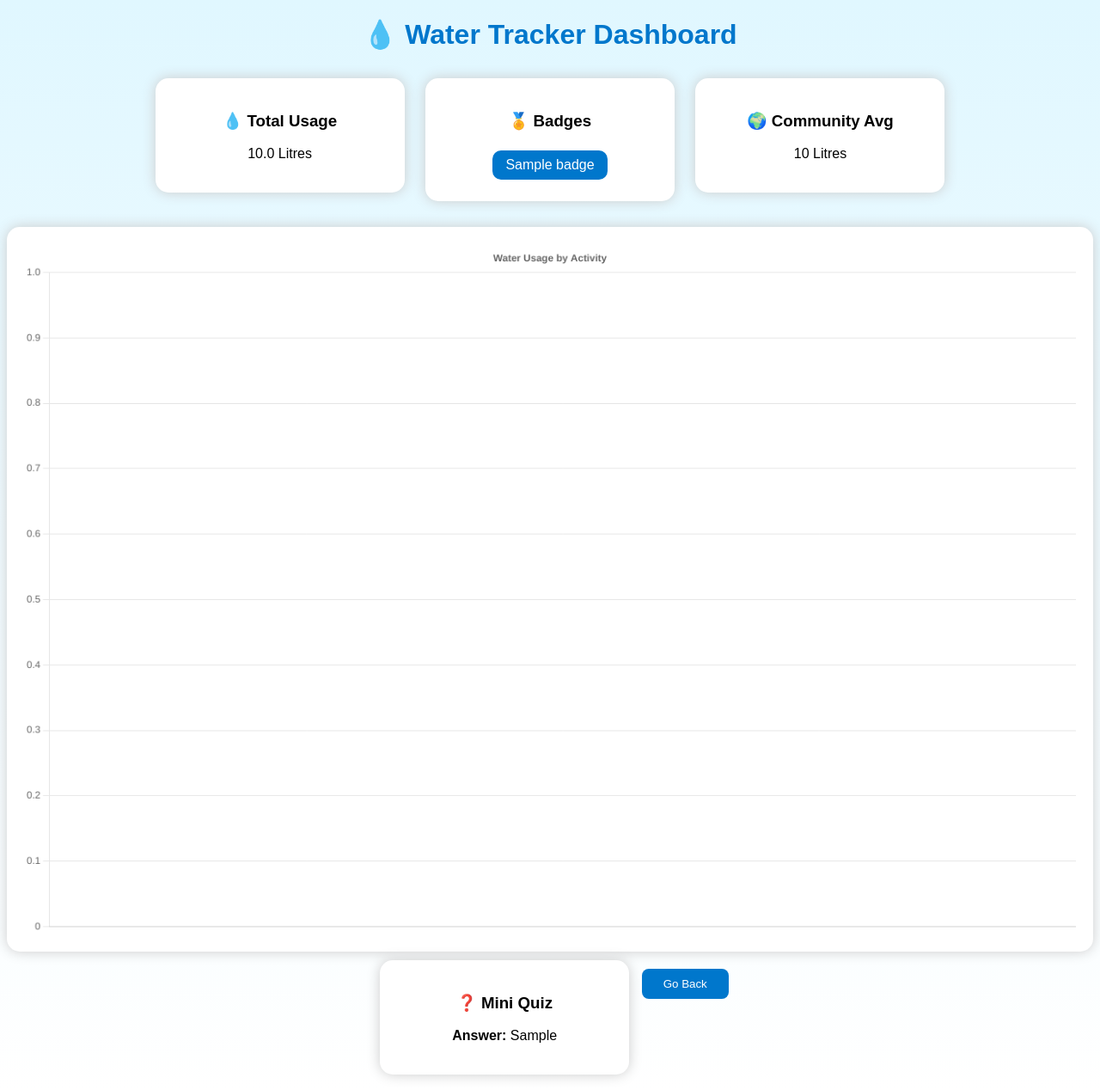
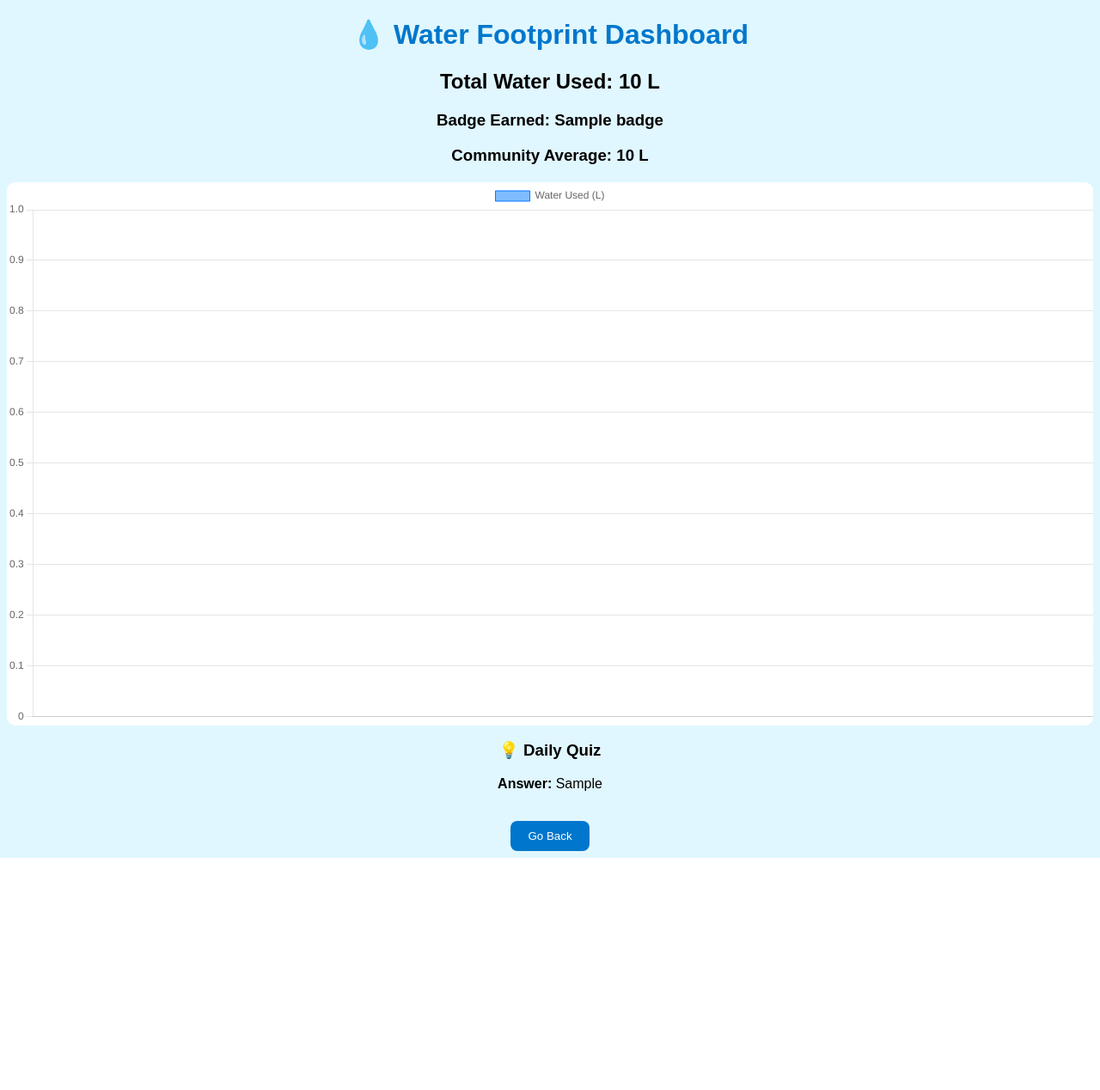
Before and after one commit to PRATIK17492/Water-Footprint-Tracker, a Flask app: template templates/dashboard.html in a window 1280 px wide. Shown: the whole page at 86% size. After the commit the page ends 998 px from the top, so only its background shows below. Run offline with Flask 3, Linux system fonts and the light colour scheme; the template is opened without the code that fills it: most values are stand-ins (such as "Sample title", 1, 10 or a date in 2020).

Commit message:
Add files via upload

```diff
--- a/app.py
+++ b/app.py
@@ -3,14 +3,13 @@
 from datetime import timedelta
 import random
 
-# Initialize Flask app
 app = Flask(__name__)
-app.secret_key = os.environ.get("SECRET_KEY", "heTturch9abXD3u3p08YaaWhk5AYWhy0")  # Secret key for sessions
+app.secret_key = os.environ.get("SECRET_KEY", "heTturch9abXD3u3p08YaaWhk5AYWhy0")
 app.permanent_session_lifetime = timedelta(days=7)
 
 # --- Water usage data in Litres ---
 WATER_DATA = {
-    "Shower (per hour)": 9*60,       # 9 L per minute * 60 = 540 L/hour
+    "Shower (per hour)": 9*60,
     "Washing machine (per load)": 70,
     "Toilet flush (per flush)": 6,
     "1 kg Rice": 2500,
@@ -45,18 +44,16 @@
     {"q": "True or False: Flushing toilets uses more water than one shower.", "a": "False"}
 ]
 
-# --- Routes ---
-
 @app.route('/', methods=['GET'])
 def index():
-    """Home page with input form"""
     return render_template("index.html", water_data=WATER_DATA)
 
 @app.route('/result', methods=['POST'])
 def result():
-    """Calculate total water usage and show result page"""
     total = 0
     details = []
+
+    # Standard activities
     for activity, value in WATER_DATA.items():
         qty_str = request.form.get(activity, '0')
         try:
@@ -68,42 +65,59 @@
             total += used
             details.append((activity, qty, used))
 
+    # Other activity
+    other_name = request.form.get("other_activity_name", "").strip()
+    try:
+        other_value = float(request.form.get("other_activity_value", 0))
+        other_qty = float(request.form.get("other_activity_qty", 0))
+    except ValueError:
+        other_value = 0
+        other_qty = 0
+
+    if other_name and other_value > 0 and other_qty > 0:
+        used = other_value * other_qty
+        total += used
+        details.append((other_name, other_qty, used))
+        TIPS[other_name] = "Try to reduce water use for this activity if possible."
+
     # Top 3 tips
     tips_list = [TIPS[a] for a, _, _ in sorted(details, key=lambda x: -x[2])[:3]]
 
-    # Earned badges
-    earned_badges = [name for name, threshold in BADGES.items() if total <= threshold]
+    # Earned badge logic (smaller water = higher badge)
+    earned_badge = None
+    for name, threshold in sorted(BADGES.items(), key=lambda x: x[1]):
+        if total <= threshold:
+            earned_badge = name
+            break
 
-    # Save in session for dashboard
+    # Save session for dashboard
     session['last_total'] = total
     session['last_details'] = details
     session['last_tips'] = tips_list
-    session['last_badges'] = earned_badges
+    session['last_badge'] = earned_badge
 
-    return render_template("result.html", total=total, details=details, tips=tips_list, badges=earned_badges)
+    return render_template("result.html", total=total, details=details, tips=tips_list, badge=earned_badge)
 
 @app.route('/dashboard')
 def dashboard():
-    """Show interactive dashboard with chart, badges, quiz, and community stats"""
     total = session.get('last_total', 0)
     details = session.get('last_details', [])
-    badges = session.get('last_badges', [])
+    badge = session.get('last_badge', None)
 
-    # Chart data
     labels = [d[0] for d in details]
     values = [d[2] for d in details]
 
-    # Community stats (demo)
+    # Random community average
     community_avg = random.randint(int(total*0.8), int(total*1.2))
 
-    # Random quiz question
+    # Random quiz
     quiz_q = random.choice(QUIZ)
 
     return render_template("dashboard.html",
                            total=total,
                            labels=labels,
                            values=values,
-                           badges=badges,
+                           badge=badge,
                            community_avg=community_avg,
                            quiz=quiz_q)
 
--- a/templates/dashboard.html
+++ b/templates/dashboard.html
@@ -1,50 +1,24 @@
 <!DOCTYPE html>
 <html>
 <head>
-    <title>Dashboard - Water Tracker</title>
-    <script src="https://cdn.jsdelivr.net/npm/chart.js"></script>
-    <style>
-        body { font-family: Arial; background: linear-gradient(#e0f7ff, #ffffff); text-align:center; }
-        h1 { color:#0077cc; }
-        canvas { background:white; border-radius:15px; padding:20px; box-shadow:0 0 15px #ccc; margin-top:20px; }
-        .badge { display:inline-block; padding:8px 15px; margin:5px; border-radius:10px; background:#0077cc; color:white; }
-        .card { display:inline-block; background:white; padding:20px; margin:10px; border-radius:15px; box-shadow:0 0 15px #ccc; width:250px; vertical-align:top; }
-    </style>
+<title>Dashboard</title>
+<script src="https://cdn.jsdelivr.net/npm/chart.js"></script>
+<style>
+body { font-family: Arial; background:#e0f7ff; text-align:center; }
+h1 { color:#0077cc; }
+canvas { background:white; border-radius:10px; margin-top:20px;}
+.button { background:#0077cc; color:white; border:none; padding:10px 20px; border-radius:8px; cursor:pointer;}
+</style>
 </head>
 <body>
-<h1>💧 Water Tracker Dashboard</h1>
+<h1>💧 Water Footprint Dashboard</h1>
+<h2>Total Water Used: {{total|round(1)}} L</h2>
+<h3>Badge Earned: {{badge}}</h3>
+<h3>Community Average: {{community_avg}} L</h3>
 
-<div class="card">
-<h3>💧 Total Usage</h3>
-<p>{{ "%.1f"|format(total) }} Litres</p>
-</div>
-
-<div class="card">
-<h3>🏅 Badges</h3>
-{% for badge in badges %}
-<div class="badge">{{ badge }}</div>
-{% endfor %}
-</div>
-
-<div class="card">
-<h3>🌍 Community Avg</h3>
-<p>{{ community_avg }} Litres</p>
-</div>
-
-<div>
-<canvas id="chart" width="600" height="400"></canvas>
-</div>
-
-<div class="card">
-<h3>❓ Mini Quiz</h3>
-<p>{{ quiz.q }}</p>
-<p><b>Answer:</b> {{ quiz.a }}</p>
-</div>
-
-<a href="{{ url_for('index') }}"><button style="margin-top:20px; padding:10px 25px; background:#0077cc; color:white; border:none; border-radius:8px;">Go Back</button></a>
-
+<canvas id="barChart" width="400" height="200"></canvas>
 <script>
-const ctx = document.getElementById('chart').getContext('2d');
+const ctx = document.getElementById('barChart').getContext('2d');
 const chart = new Chart(ctx, {
     type: 'bar',
     data: {
@@ -52,20 +26,19 @@
         datasets: [{
             label: 'Water Used (L)',
             data: {{ values|tojson }},
-            backgroundColor: 'rgba(0, 119, 204, 0.7)',
-            borderColor: 'rgba(0, 119, 204,1)',
+            backgroundColor: 'rgba(0,123,255,0.5)',
+            borderColor: 'rgba(0,123,255,1)',
             borderWidth: 1
         }]
     },
-    options: {
-        responsive:true,
-        plugins: {
-            legend: { display:false },
-            title: { display:true, text:'Water Usage by Activity' }
-        },
-        scales: { y: { beginAtZero:true } }
-    }
+    options: { scales: { y: { beginAtZero:true } } }
 });
 </script>
+
+<h3>💡 Daily Quiz</h3>
+<p>{{quiz.q}}</p>
+<p><strong>Answer:</strong> {{quiz.a}}</p>
+
+<br><a href="/"><button class="button">Go Back</button></a>
 </body>
 </html>
```
Also changed, not shown: templates/index.html (+15 -15 lines), templates/result.html (+11 -19 lines).
